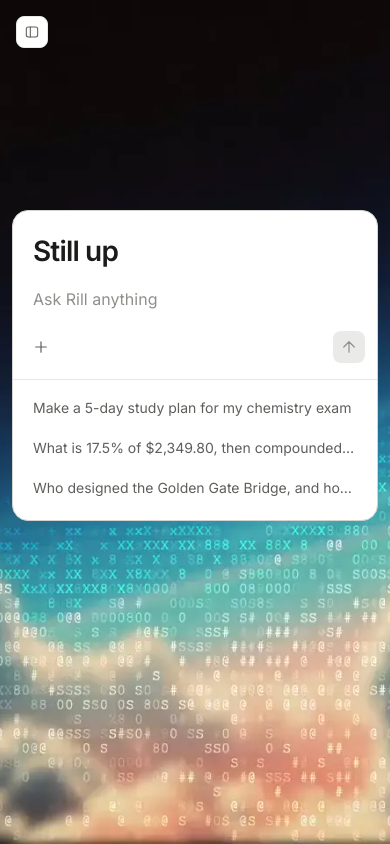
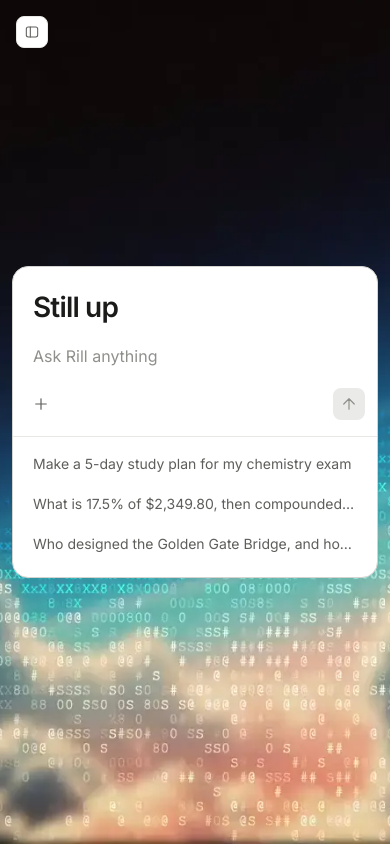
Before and after one commit to Katsugachi/Rill, a plain HTML site: page index.html in a window 390 px wide. Drawn offline with Linux system fonts and the light colour scheme.

Commit message:
Centre the home card vertically
Co-Authored-By: Devin AI <158243242+devin-ai-integration[bot]@users.noreply.github.com>

```diff
--- a/css/rill.css
+++ b/css/rill.css
@@ -158,9 +158,9 @@ body.focus .main { background: var(--bg); }
 .composer-wrap { flex: none; padding: 0 48px 24px; }
 
 /* Home: one block. The greeting is the only large text on the page. */
-body:not(.focus) .column { justify-content: center; padding-bottom: 16vh; }
+body:not(.focus) .column { justify-content: center; }
 body:not(.focus) .thread { display: none; }
-body:not(.focus) .composer-wrap { width: min(100%, 688px); margin-inline: auto; padding-inline: 24px; }
+body:not(.focus) .composer-wrap { width: min(100%, 688px); margin-inline: auto; padding: 0 24px; }
 .greeting { padding: 32px 24px 8px; }
 body.focus .greeting { display: none; }
 .welcome { animation: fade var(--med) var(--ease) both; }
@@ -404,8 +404,7 @@ h1.md-h, h2.md-h { font-size: var(--t-title); letter-spacing: -.015em; }
   body:not(.focus) .composer-bar { padding-inline: 12px; }
   .starters { padding-inline: 8px; }
   .plan-card { padding: 16px; }
-  body:not(.focus) .column { padding-bottom: 12vh; }
-  body:not(.focus) .composer-wrap { padding-inline: 12px; }
+  body:not(.focus) .composer-wrap { padding: 0 12px; }
   .msg-user { max-width: 90%; }
 }
 
```
